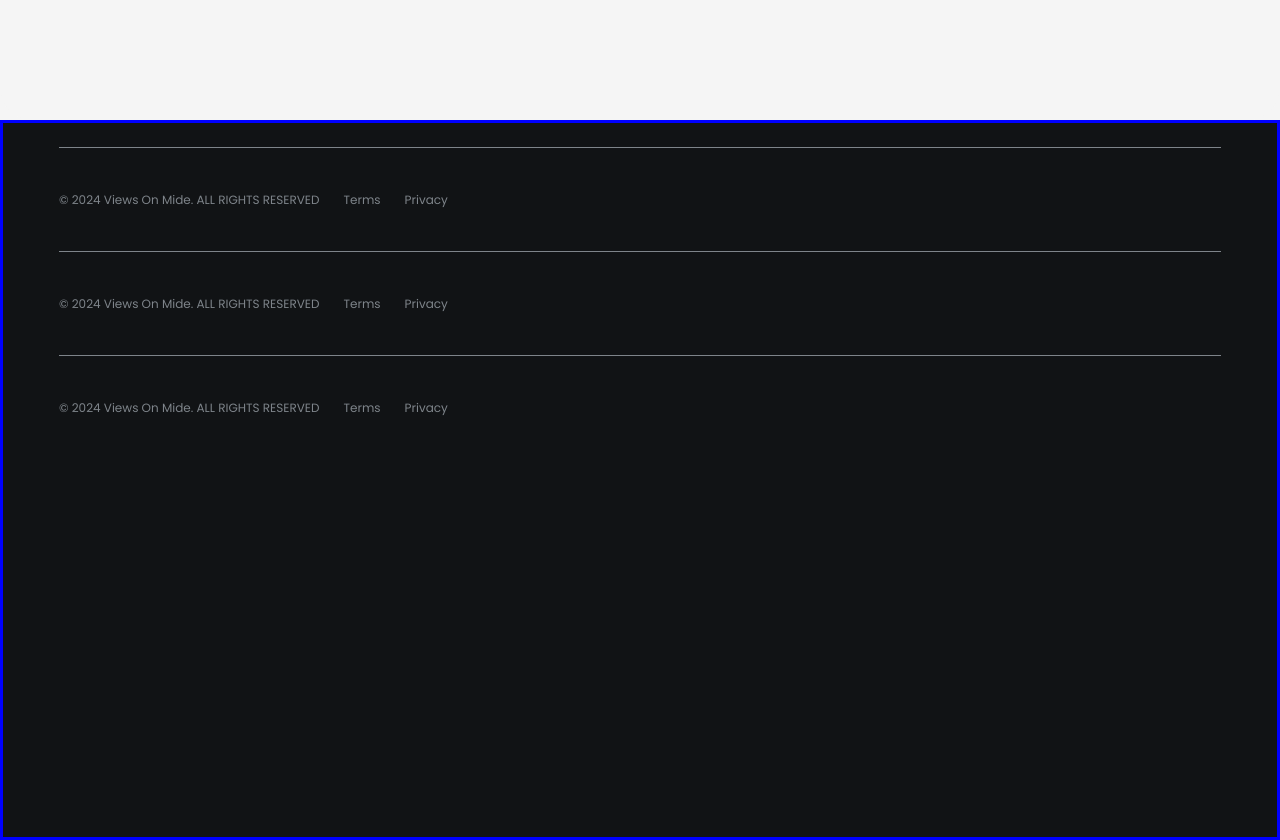
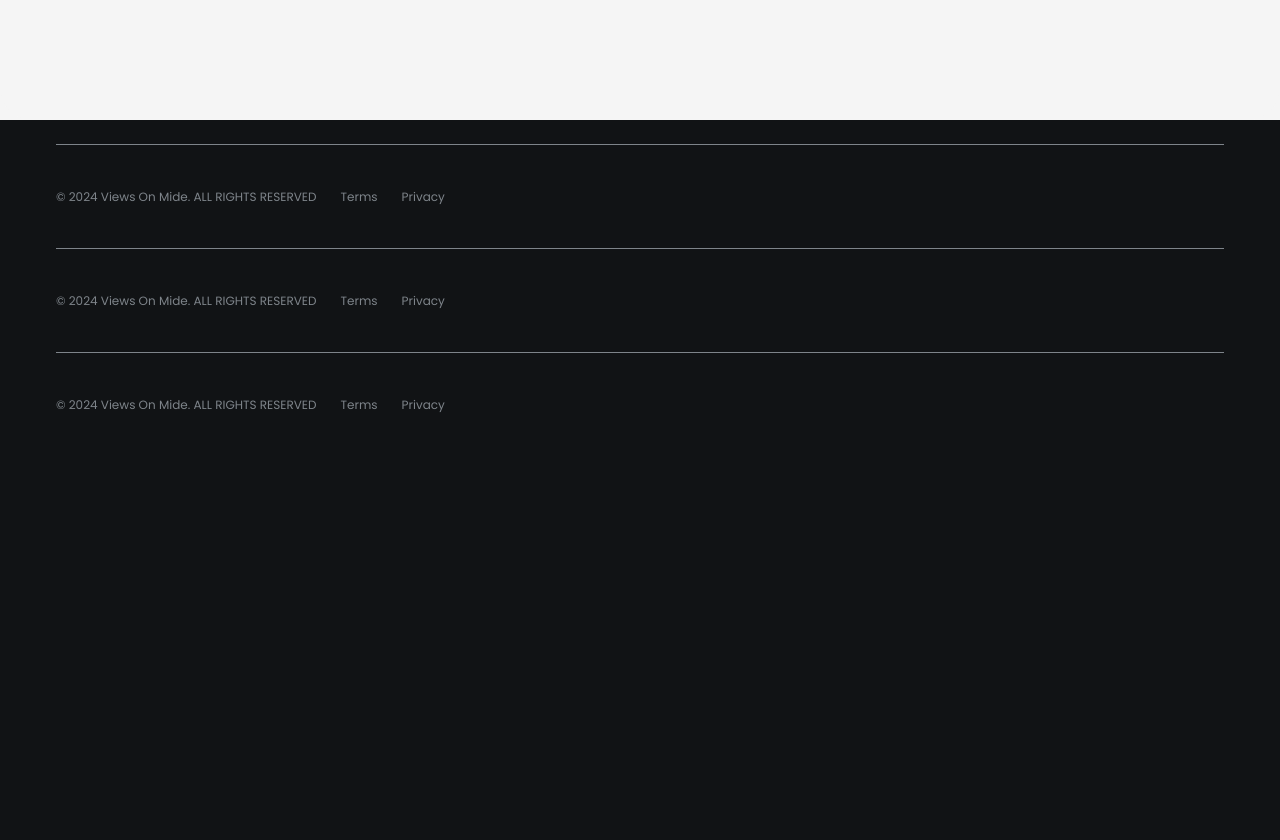
Before and after one commit to firemasterleo/viewsonmide, a Vue app: page / in a window 1280 px wide. Shown: the part 4200-5040 px from the top of the page. Built offline with nearby package versions, Linux system fonts and the light colour scheme.

Commit message:
Update Footer.vue

```diff
--- a/src/components/Footer.vue
+++ b/src/components/Footer.vue
@@ -94,7 +94,7 @@
     margin-inline: auto;
     // padding-top: 4rem;
     padding-inline: 3.5rem;
-    border: solid blue;
+    // border: solid blue;
     overflow: hidden;
 
 
```
